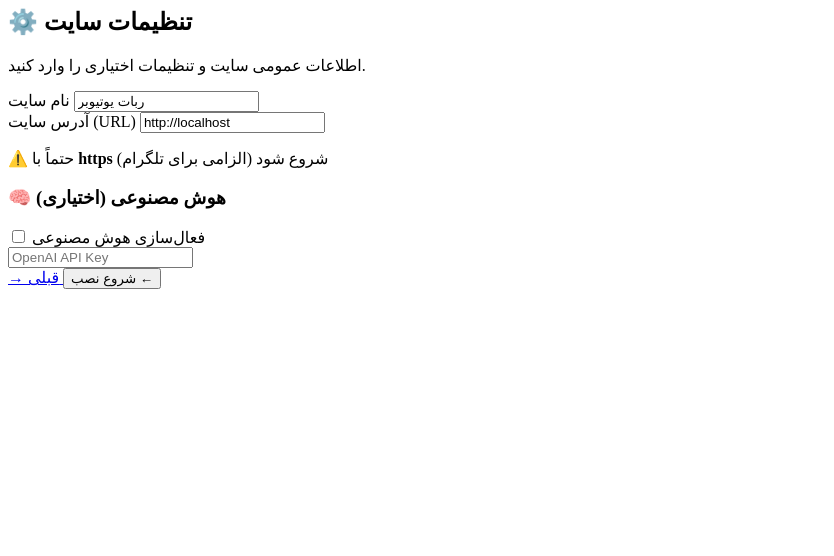
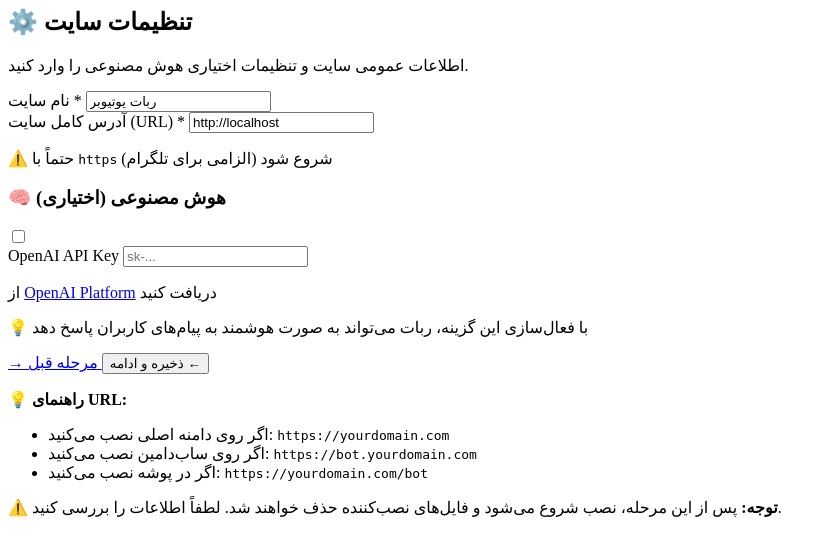
Before and after one commit to idbw-ir/yotuberBot, a PHP site: page /5-settings.php in a window 1280 px wide. Shown: the top 556 px of the page, without its empty margins (0-834 px from the left). Run offline with PHP 8.4, Linux system fonts and the light colour scheme.

Commit message:
📄 فایل ۹ از ۱۲: installer/steps/5-settings.php محل ذخیره: /var/www/youtuber-bot/installer/steps/5-settings.php کاربرد: مرحله پنجم - تنظیمات عمومی سایت و هوش مصنوعی
📝 خلاصه فایل
ویژگی
توضیح
خطوط
~۱۵۰ خط
کاربرد
تنظیمات عمومی سایت + هوش مصنوعی
تشخیص خودکار
URL سایت به صورت خودکار تشخیص داده می‌شه
Toggle Switch
برای فعال/غیرفعال کردن هوش مصنوعی
اعتبارسنجی
URL باید HTTPS باشه
UX
نمایش خودکار URL پیشنهادی

```diff
--- a/installer/steps/5-settings.php
+++ b/installer/steps/5-settings.php
@@ -1,49 +1,158 @@
 <?php
+/**
+ * مرحله ۵: تنظیمات سایت
+ */
+
+// تشخیص خودکار URL سایت
+$protocol = (!empty($_SERVER['HTTPS']) && $_SERVER['HTTPS'] !== 'off') ? 'https' : 'http';
+$host = $_SERVER['HTTP_HOST'] ?? 'localhost';
+$scriptDir = dirname($_SERVER['SCRIPT_NAME'] ?? '');
+$defaultUrl = $protocol . '://' . $host . ($scriptDir === '/' ? '' : $scriptDir);
+$defaultUrl = rtrim($defaultUrl, '/\\');
+
 $data = $_SESSION['installer_data'] ?? [];
+$success = false;
 
-// تشخیص خودکار URL
-$protocol = (!empty($_SERVER['HTTPS']) && $_SERVER['HTTPS'] !== 'off') ? 'https' : 'http';
-$defaultUrl = $protocol . '://' . ($_SERVER['HTTP_HOST'] ?? 'localhost') . dirname(dirname($_SERVER['SCRIPT_NAME'] ?? ''));
-$defaultUrl = rtrim($defaultUrl, '/\\');
+if ($_SERVER['REQUEST_METHOD'] === 'POST') {
+    $siteName = trim($_POST['site_name'] ?? '');
+    $siteUrl = trim($_POST['site_url'] ?? '');
+
+    if (empty($siteName)) {
+        $error = 'نام سایت الزامی است';
+    } elseif (empty($siteUrl) || !filter_var($siteUrl, FILTER_VALIDATE_URL)) {
+        $error = 'آدرس سایت معتبر نیست';
+    } elseif (strpos($siteUrl, 'http://') === 0) {
+        $error = 'آدرس سایت باید با https شروع شود (الزامی برای تلگرام)';
+    } else {
+        $success = true;
+    }
+}
 ?>
 
-<h2 class="text-2xl font-bold text-white mb-6">⚙️ تنظیمات سایت</h2>
-<p class="text-white/70 mb-6">اطلاعات عمومی سایت و تنظیمات اختیاری را وارد کنید.</p>
+<h2 class="text-2xl font-bold text-white mb-2">⚙️ تنظیمات سایت</h2>
+<p class="text-white/60 mb-6 text-sm">اطلاعات عمومی سایت و تنظیمات اختیاری هوش مصنوعی را وارد کنید.</p>
+
+<?php if (!empty($error)): ?>
+<div class="bg-red-500/20 border border-red-500/50 rounded-lg p-4 mb-4">
+    <div class="flex items-start gap-2">
+        <span class="text-xl">❌</span>
+        <p class="text-red-300 text-sm"><?= htmlspecialchars($error) ?></p>
+    </div>
+</div>
+<?php endif; ?>
+
+<?php if ($success): ?>
+<div class="bg-green-500/20 border border-green-500/50 rounded-lg p-4 mb-6">
+    <div class="flex items-center gap-2 mb-3">
+        <span class="text-2xl">✅</span>
+        <p class="text-green-300 font-bold">تنظیمات با موفقیت ذخیره شد!</p>
+    </div>
+    <div class="bg-black/30 rounded p-3 text-xs text-white/80 space-y-1">
+        <p><span class="text-white/60">نام سایت:</span> <?= htmlspecialchars($data['site_name']) ?></p>
+        <p><span class="text-white/60">آدرس:</span> <span dir="ltr"><?= htmlspecialchars($data['site_url']) ?></span></p>
+        <p><span class="text-white/60">هوش مصنوعی:</span> <?= isset($data['ai_enabled']) ? 'فعال 🧠' : 'غیرفعال' ?></p>
+    </div>
+</div>
+
+<a href="?step=6" class="block w-full bg-gradient-to-r from-green-500 to-emerald-500 text-white text-center py-3 rounded-lg font-bold hover:opacity-90 transition transform hover:scale-[1.02]">
+    🚀 شروع نصب نهایی ←
+</a>
+
+<?php else: ?>
 
 <form method="POST" class="space-y-4">
+    <!-- نام سایت -->
     <div>
-        <label class="block text-white mb-2">نام سایت</label>
-        <input type="text" name="site_name" value="<?= htmlspecialchars($data['site_name'] ?? 'ربات یوتیوبر') ?>"
-               required class="w-full p-3 bg-white/10 border border-white/20 rounded-lg text-white placeholder-white/50">
+        <label class="block text-white mb-2 text-sm font-medium">
+            نام سایت <span class="text-red-400">*</span>
+        </label>
+        <input type="text" name="site_name"
+               value="<?= htmlspecialchars($data['site_name'] ?? 'ربات یوتیوبر') ?>"
+               required maxlength="100"
+               class="w-full p-3 bg-white/10 border border-white/20 rounded-lg text-white placeholder-white/50 focus:border-purple-500 transition">
     </div>
 
+    <!-- آدرس سایت -->
     <div>
-        <label class="block text-white mb-2">آدرس سایت (URL)</label>
-        <input type="url" name="site_url" value="<?= htmlspecialchars($data['site_url'] ?? $defaultUrl) ?>"
-               required class="w-full p-3 bg-white/10 border border-white/20 rounded-lg text-white placeholder-white/50" dir="ltr">
-        <p class="text-xs text-white/50 mt-1">⚠️ حتماً با <b>https</b> شروع شود (الزامی برای تلگرام)</p>
+        <label class="block text-white mb-2 text-sm font-medium">
+            آدرس کامل سایت (URL) <span class="text-red-400">*</span>
+        </label>
+        <input type="url" name="site_url"
+               value="<?= htmlspecialchars($data['site_url'] ?? $defaultUrl) ?>"
+               required
+               class="w-full p-3 bg-white/10 border border-white/20 rounded-lg text-white placeholder-white/50 focus:border-purple-500 transition font-mono text-sm"
+               dir="ltr"
+               placeholder="https://bot.yourdomain.com">
+        <p class="text-xs text-white/50 mt-1">
+            ⚠️ حتماً با <code class="bg-white/10 px-1 rounded">https</code> شروع شود (الزامی برای تلگرام)
+        </p>
     </div>
 
+    <!-- تنظیمات هوش مصنوعی -->
     <div class="bg-white/5 rounded-lg p-4 border border-white/10">
-        <h3 class="text-white font-bold mb-3">🧠 هوش مصنوعی (اختیاری)</h3>
+        <div class="flex items-center justify-between mb-3">
+            <h3 class="text-white font-bold text-sm">🧠 هوش مصنوعی (اختیاری)</h3>
+            <label class="relative inline-flex items-center cursor-pointer">
+                <input type="checkbox" name="ai_enabled" value="true"
+                       class="sr-only peer" id="aiToggle">
+                <div class="w-11 h-6 bg-white/20 peer-focus:outline-none rounded-full peer peer-checked:after:translate-x-full peer-checked:after:border-white after:content-[''] after:absolute after:top-[2px] after:left-[2px] after:bg-white after:rounded-full after:h-5 after:w-5 after:transition-all peer-checked:bg-purple-500"></div>
+            </label>
+        </div>
 
-        <label class="flex items-center gap-2 mb-3">
-            <input type="checkbox" name="ai_enabled" value="true" class="w-5 h-5">
-            <span class="text-white">فعال‌سازی هوش مصنوعی</span>
-        </label>
+        <div id="aiSettings" class="space-y-3 hidden">
+            <div>
+                <label class="block text-white/80 mb-2 text-xs">OpenAI API Key</label>
+                <input type="text" name="ai_api_key"
+                       value="<?= htmlspecialchars($data['ai_api_key'] ?? '') ?>"
+                       placeholder="sk-..."
+                       class="w-full p-2.5 bg-white/10 border border-white/20 rounded-lg text-white placeholder-white/50 focus:border-purple-500 transition text-sm"
+                       dir="ltr">
+                <p class="text-xs text-white/50 mt-1">
+                    از <a href="https://platform.openai.com/api-keys" target="_blank" class="text-blue-400 hover:underline">OpenAI Platform</a> دریافت کنید
+                </p>
+            </div>
+        </div>
 
-        <div class="space-y-3">
-            <input type="text" name="ai_api_key" placeholder="OpenAI API Key"
-                   class="w-full p-3 bg-white/10 border border-white/20 rounded-lg text-white placeholder-white/50 text-sm" dir="ltr">
-        </div>
+        <p class="text-xs text-white/50 mt-3">💡 با فعال‌سازی این گزینه، ربات می‌تواند به صورت هوشمند به پیام‌های کاربران پاسخ دهد</p>
     </div>
 
-    <div class="flex gap-3">
+    <!-- دکمه‌ها -->
+    <div class="flex gap-3 pt-4">
         <a href="?step=4" class="flex-1 bg-white/10 text-white text-center py-3 rounded-lg font-bold hover:bg-white/20 transition">
-            → قبلی
+            → مرحله قبل
         </a>
-        <button type="submit" class="flex-1 bg-gradient-to-r from-purple-500 to-blue-500 text-white py-3 rounded-lg font-bold hover:opacity-90 transition">
-            شروع نصب ←
+        <button type="submit" class="flex-1 bg-gradient-to-r from-purple-500 to-blue-500 text-white py-3 rounded-lg font-bold hover:opacity-90 transition transform hover:scale-[1.02]">
+            ذخیره و ادامه ←
         </button>
     </div>
 </form>
+
+<div class="mt-6 space-y-3">
+    <div class="bg-blue-500/10 border border-blue-500/30 rounded-lg p-4">
+        <p class="text-blue-300 text-sm mb-2">💡 <b>راهنمای URL:</b></p>
+        <ul class="text-white/70 text-xs space-y-1 list-disc pr-5">
+            <li>اگر روی دامنه اصلی نصب می‌کنید: <code class="bg-white/10 px-1 rounded" dir="ltr">https://yourdomain.com</code></li>
+            <li>اگر روی ساب‌دامین نصب می‌کنید: <code class="bg-white/10 px-1 rounded" dir="ltr">https://bot.yourdomain.com</code></li>
+            <li>اگر در پوشه نصب می‌کنید: <code class="bg-white/10 px-1 rounded" dir="ltr">https://yourdomain.com/bot</code></li>
+        </ul>
+    </div>
+
+    <div class="bg-yellow-500/10 border border-yellow-500/30 rounded-lg p-4">
+        <p class="text-yellow-300 text-sm">⚠️ <b>توجه:</b> پس از این مرحله، نصب شروع می‌شود و فایل‌های نصب‌کننده حذف خواهند شد. لطفاً اطلاعات را بررسی کنید.</p>
+    </div>
+</div>
+
+<script>
+// نمایش/مخفی تنظیمات هوش مصنوعی
+document.getElementById('aiToggle').addEventListener('change', function() {
+    document.getElementById('aiSettings').classList.toggle('hidden', !this.checked);
+});
+
+// اگر از قبل فعال بوده
+<?php if (isset($data['ai_enabled'])): ?>
+document.getElementById('aiToggle').checked = true;
+document.getElementById('aiSettings').classList.remove('hidden');
+<?php endif; ?>
+</script>
+
+<?php endif; ?>
```
